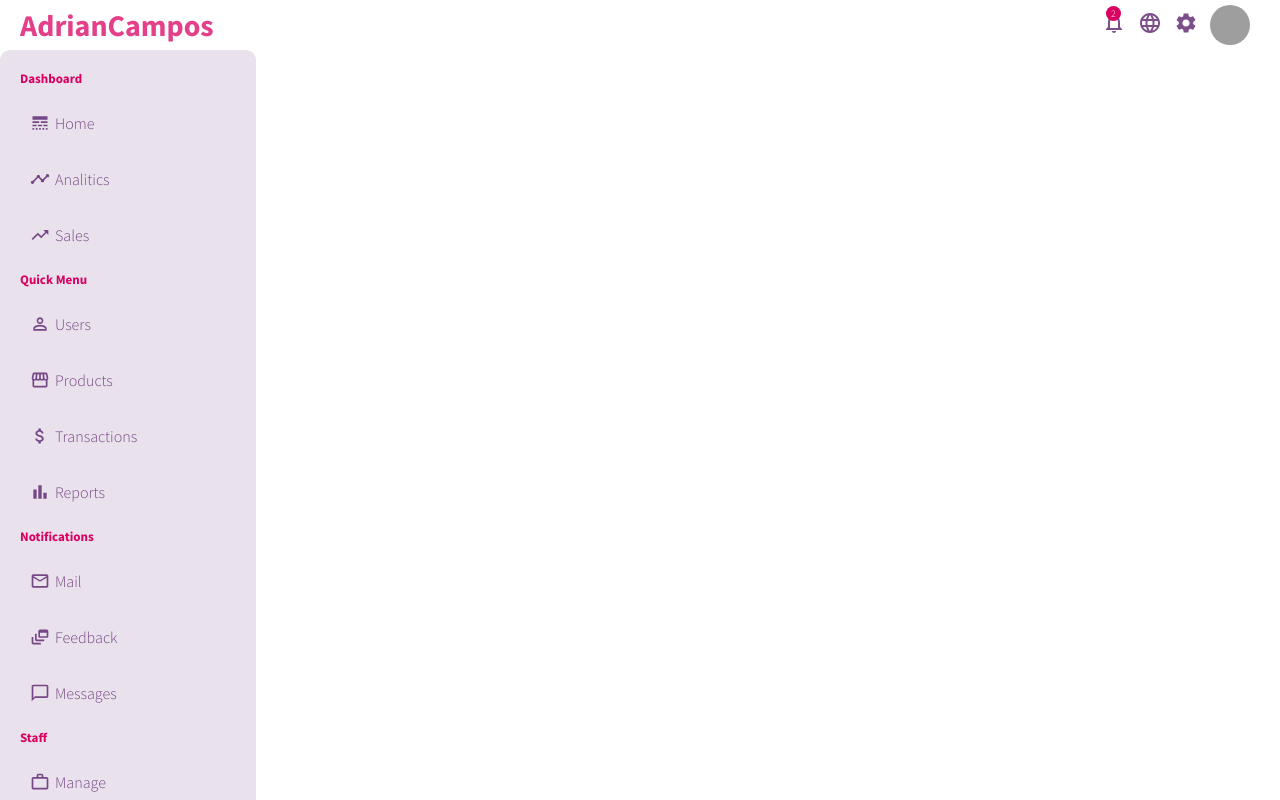
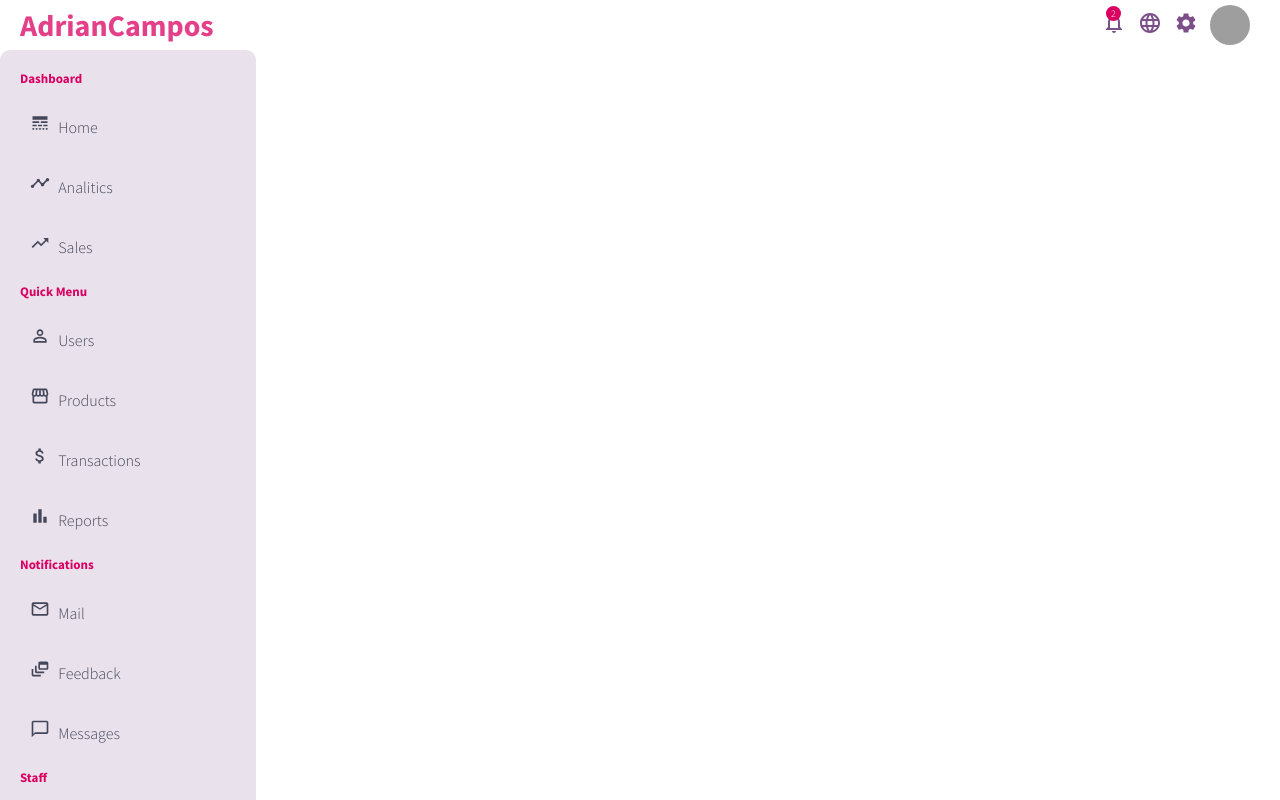
Before and after one commit to jadrianc/myDashboard, a React (Create React App) app: page / in a window 1280 px wide. Shown: the top 800 px of the page. Built offline with nearby package versions, Linux system fonts and the light colour scheme; grey boxes are pictures that could not be loaded.

Commit message:
Adding routes to the dummy data for Link component

```diff
--- a/src/App.js
+++ b/src/App.js
@@ -21,7 +21,8 @@ const theme = {
     titleColor: '#333',
     textColor: '#222',
     whiteAlphaColor: 'rgba(255, 255, 255, 0.5)',
-    blackAlphaColor: 'rgba(0, 0, 0, 0.5)'
+    blackAlphaColor: 'rgba(0, 0, 0, 0.5)',
+    currentLine: 'rgba(68, 71, 90, 1)'
   },
 
   formatMain: {
--- a/src/components/sideBar/LinksItems.js
+++ b/src/components/sideBar/LinksItems.js
@@ -1,4 +1,4 @@
-
+import { Link } from 'react-router-dom'
 import { SidebarList, SidebarListItem } from './styles'
 import { linksItems } from '../../data/dummy'
 const LinksItems = () => {
@@ -11,8 +11,7 @@ const LinksItems = () => {
             section.links.map((link) => (
               <SidebarList>
                 <SidebarListItem>
-                  {link.icon}
-                  {link.name}
+                  <Link to={link.route}>{link.icon} {link.name}</Link>
                 </SidebarListItem>
               </SidebarList>
             ))
--- a/src/components/sideBar/styles.js
+++ b/src/components/sideBar/styles.js
@@ -44,4 +44,9 @@ export const SidebarListItem = styled.li`
     margin-right: 5px;
     font-size: 20px;
   }
+
+  a{
+    color: ${({ theme }) => theme.colors.currentLine};
+    text-decoration: none;
+  }
 `
--- a/src/data/dummy.js
+++ b/src/data/dummy.js
@@ -19,15 +19,18 @@ export const linksItems = [
     links: [
       {
         name: 'Home',
-        icon: <LineStyle className='sidebarIcon' />
+        icon: <LineStyle className='sidebarIcon' />,
+        route: '/home'
       },
       {
         name: 'Analitics',
-        icon: <Timeline className='sidebarIcon' />
+        icon: <Timeline className='sidebarIcon' />,
+        route: '/home'
       },
       {
         name: 'Sales',
-        icon: <TrendingUp className='sidebarIcon' />
+        icon: <TrendingUp className='sidebarIcon' />,
+        route: '/home'
       }
     ]
   },
@@ -36,19 +39,23 @@ export const linksItems = [
     links: [
       {
         name: 'Users',
-        icon: <PermIdentity className="sidebarIcon" />
+        icon: <PermIdentity className="sidebarIcon" />,
+        route: '/home'
       },
       {
         name: 'Products',
-        icon: <Storefront className="sidebarIcon" />
+        icon: <Storefront className="sidebarIcon" />,
+        route: '/home'
       },
       {
         name: 'Transactions',
-        icon: <AttachMoney className="sidebarIcon" />
+        icon: <AttachMoney className="sidebarIcon" />,
+        route: '/home'
       },
       {
         name: 'Reports',
-        icon: <BarChart className="sidebarIcon" />
+        icon: <BarChart className="sidebarIcon" />,
+        route: '/home'
       }
     ]
   },
@@ -57,15 +64,18 @@ export const linksItems = [
     links: [
       {
         name: 'Mail',
-        icon: <MailOutline className="sidebarIcon" />
+        icon: <MailOutline className="sidebarIcon" />,
+        route: '/home'
       },
       {
         name: 'Feedback',
-        icon: <DynamicFeed className="sidebarIcon" />
+        icon: <DynamicFeed className="sidebarIcon" />,
+        route: '/home'
       },
       {
         name: 'Messages',
-        icon: <ChatBubbleOutline className="sidebarIcon" />
+        icon: <ChatBubbleOutline className="sidebarIcon" />,
+        route: '/home'
       }
     ]
   },
@@ -74,15 +84,18 @@ export const linksItems = [
     links: [
       {
         name: 'Manage',
-        icon: <WorkOutline className="sidebarIcon" />
+        icon: <WorkOutline className="sidebarIcon" />,
+        route: '/home'
       },
       {
         name: 'Analytics',
-        icon: <Timeline className="sidebarIcon" />
+        icon: <Timeline className="sidebarIcon" />,
+        route: '/home'
       },
       {
         name: 'Reports',
-        icon: <Report className="sidebarIcon" />
+        icon: <Report className="sidebarIcon" />,
+        route: '/home'
       }
     ]
   }
```
